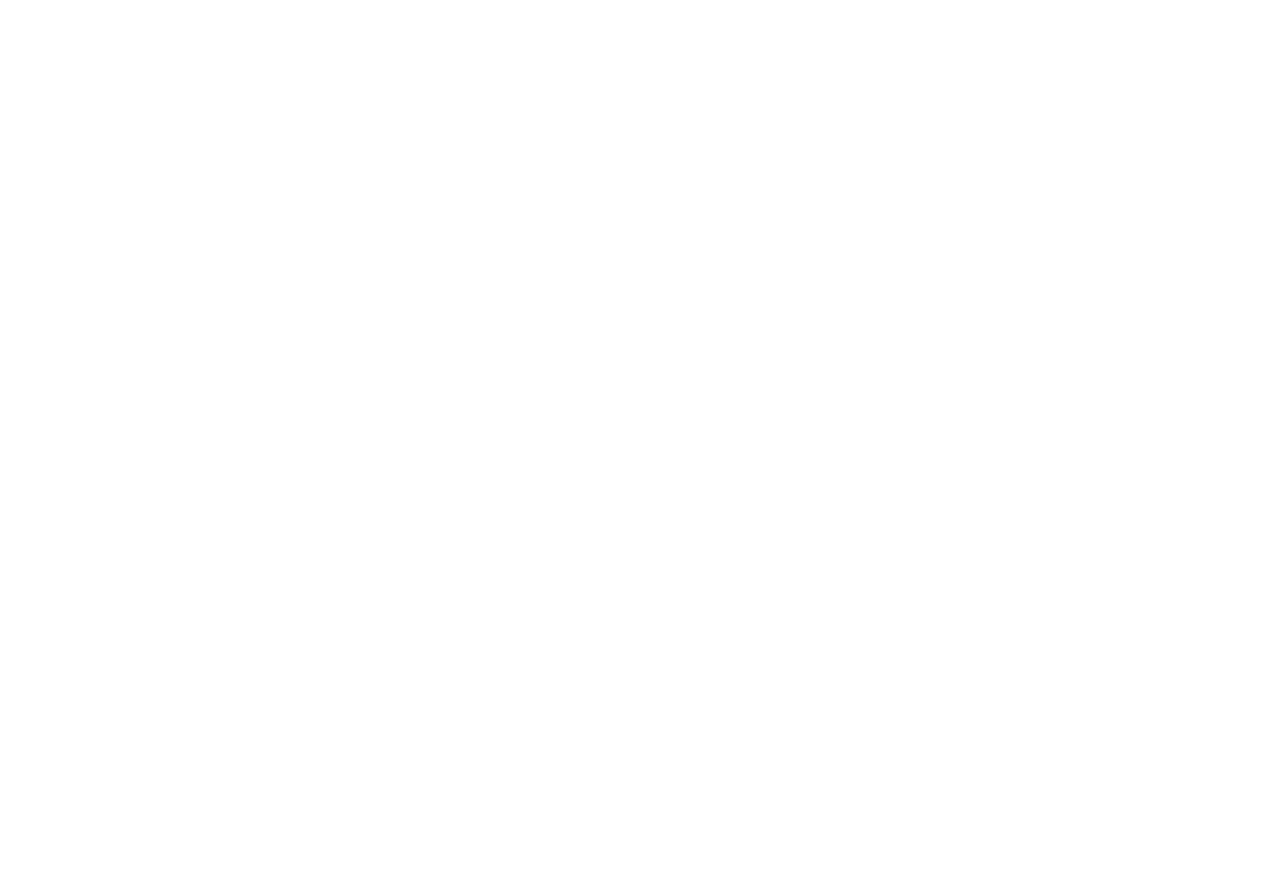
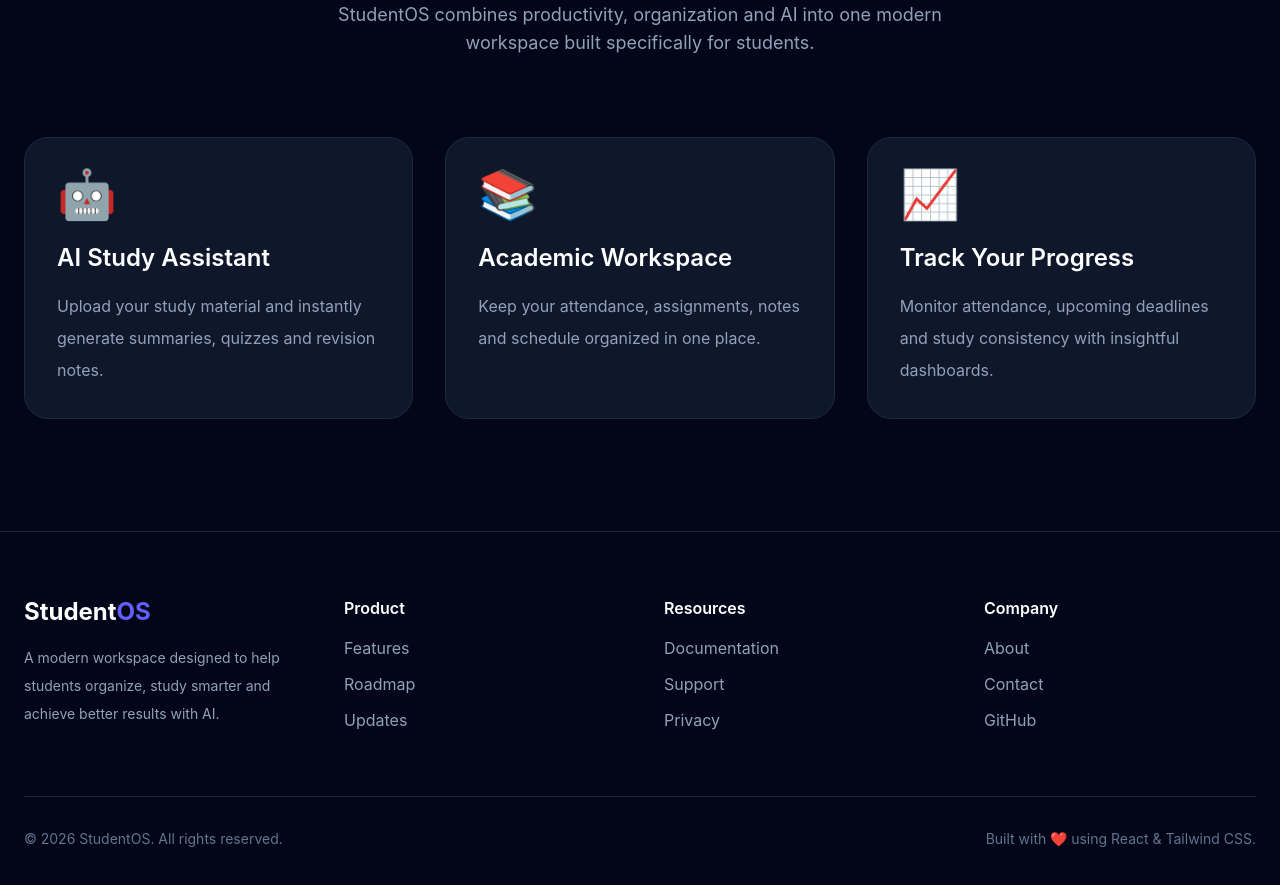
Before and after one commit to Vaidik1199/studentos, a React app in the folder frontend/: page / in a window 1280 px wide. Shown: the part 1240-2125 px from the top of the page. Before the commit the page ends 1017 px from the top, so only its background shows below. Built offline with nearby package versions, Linux system fonts and the light colour scheme; the HTML template or start-up script is replaced by a standard one.

Commit message:
sprint 1 completed

```diff
--- a/frontend/package.json
+++ b/frontend/package.json
@@ -14,7 +14,7 @@
     "axios": "^1.18.1",
     "react": "^19.2.7",
     "react-dom": "^19.2.7",
-    "react-router-dom": "^7.18.0",
+    "react-router-dom": "^7.18.1",
     "tailwindcss": "^4.3.2"
   },
   "devDependencies": {
--- a/frontend/src/App.jsx
+++ b/frontend/src/App.jsx
@@ -1,7 +1,7 @@
-import Home from "./pages/Home/Home";
+import AppRoutes from "./routes/AppRoutes";
 
 function App() {
-  return <Home />;
+  return <AppRoutes />;
 }
 
 export default App;
--- /dev/null
+++ b/frontend/src/components/Features.jsx
@@ -0,0 +1,69 @@
+const features = [
+  {
+    title: "AI Study Assistant",
+    description:
+      "Upload your study material and instantly generate summaries, quizzes and revision notes.",
+    icon: "🤖",
+  },
+  {
+    title: "Academic Workspace",
+    description:
+      "Keep your attendance, assignments, notes and schedule organized in one place.",
+    icon: "📚",
+  },
+  {
+    title: "Track Your Progress",
+    description:
+      "Monitor attendance, upcoming deadlines and study consistency with insightful dashboards.",
+    icon: "📈",
+  },
+];
+
+function Features() {
+  return (
+    <section
+      id="features"
+      className="mx-auto max-w-7xl px-6 py-28"
+    >
+      <div className="text-center">
+        <p className="font-medium text-indigo-500">
+          FEATURES
+        </p>
+
+        <h2 className="mt-4 text-4xl font-bold md:text-5xl">
+          Everything You Need.
+        </h2>
+
+        <p className="mx-auto mt-6 max-w-2xl text-lg text-slate-400">
+          StudentOS combines productivity, organization and AI
+          into one modern workspace built specifically for students.
+        </p>
+      </div>
+
+      <div className="mt-20 grid gap-8 md:grid-cols-3">
+
+        {features.map((feature) => (
+          <div
+            key={feature.title}
+            className="rounded-3xl border border-slate-800 bg-slate-900 p-8 transition duration-300 hover:-translate-y-2 hover:border-indigo-500"
+          >
+            <div className="mb-6 text-5xl">
+              {feature.icon}
+            </div>
+
+            <h3 className="mb-4 text-2xl font-semibold">
+              {feature.title}
+            </h3>
+
+            <p className="leading-8 text-slate-400">
+              {feature.description}
+            </p>
+          </div>
+        ))}
+
+      </div>
+    </section>
+  );
+}
+
+export default Features;
--- /dev/null
+++ b/frontend/src/components/Footer.jsx
@@ -0,0 +1,59 @@
+const footerLinks = {
+  Product: ["Features", "Roadmap", "Updates"],
+  Resources: ["Documentation", "Support", "Privacy"],
+  Company: ["About", "Contact", "GitHub"],
+};
+
+function Footer() {
+  return (
+    <footer className="border-t border-slate-800 bg-slate-950">
+      <div className="mx-auto max-w-7xl px-6 py-16">
+        <div className="grid gap-12 md:grid-cols-4">
+          {/* Brand */}
+          <div>
+            <h2 className="text-2xl font-bold text-white">
+              Student<span className="text-indigo-500">OS</span>
+            </h2>
+
+            <p className="mt-4 text-sm leading-7 text-slate-400">
+              A modern workspace designed to help students organize,
+              study smarter and achieve better results with AI.
+            </p>
+          </div>
+
+          {/* Links */}
+          {Object.entries(footerLinks).map(([title, links]) => (
+            <div key={title}>
+              <h3 className="mb-4 font-semibold text-white">
+                {title}
+              </h3>
+
+              <ul className="space-y-3">
+                {links.map((link) => (
+                  <li key={link}>
+                    <a
+                      href="#"
+                      className="text-slate-400 transition hover:text-white"
+                    >
+                      {link}
+                    </a>
+                  </li>
+                ))}
+              </ul>
+            </div>
+          ))}
+        </div>
+
+        {/* Bottom */}
+
+        <div className="mt-16 flex flex-col items-center justify-between gap-4 border-t border-slate-800 pt-8 text-sm text-slate-500 md:flex-row">
+          <p>© 2026 StudentOS. All rights reserved.</p>
+
+          <p>Built with ❤️ using React & Tailwind CSS.</p>
+        </div>
+      </div>
+    </footer>
+  );
+}
+
+export default Footer;
--- a/frontend/src/pages/Home/Home.jsx
+++ b/frontend/src/pages/Home/Home.jsx
@@ -1,11 +1,15 @@
 import Navbar from "../../components/layout/Navbar";
 import Hero from "../../components/Hero";
+import Features from "../../components/Features";
+import Footer from "../../components/Footer";
 
 function Home() {
   return (
     <div className="min-h-screen bg-slate-950 text-white">
       <Navbar />
       <Hero />
+      <Features />
+      <Footer />
     </div>
   );
 }
--- /dev/null
+++ b/frontend/src/pages/Login/Login.jsx
@@ -0,0 +1,11 @@
+function Login() {
+  return (
+    <main className="min-h-screen flex items-center justify-center bg-slate-950 text-white">
+      <h1 className="text-5xl font-bold">
+        Login Page
+      </h1>
+    </main>
+  );
+}
+
+export default Login;
--- /dev/null
+++ b/frontend/src/pages/Register/Register.jsx
@@ -0,0 +1,11 @@
+function Register() {
+  return (
+    <main className="min-h-screen flex items-center justify-center bg-slate-950 text-white">
+      <h1 className="text-5xl font-bold">
+        Register Page
+      </h1>
+    </main>
+  );
+}
+
+export default Register;
--- /dev/null
+++ b/frontend/src/routes/AppRoutes.jsx
@@ -0,0 +1,23 @@
+import { BrowserRouter, Routes, Route } from "react-router-dom";
+
+import Home from "../pages/Home/Home";
+import Login from "../pages/Login/Login";
+import Register from "../pages/Register/Register";
+
+function AppRoutes() {
+  return (
+    <BrowserRouter>
+      <Routes>
+
+        <Route path="/" element={<Home />} />
+
+        <Route path="/login" element={<Login />} />
+
+        <Route path="/register" element={<Register />} />
+
+      </Routes>
+    </BrowserRouter>
+  );
+}
+
+export default AppRoutes;
```
Also changed, not shown: 1 other file (tests, documents, lock files or other folders).
